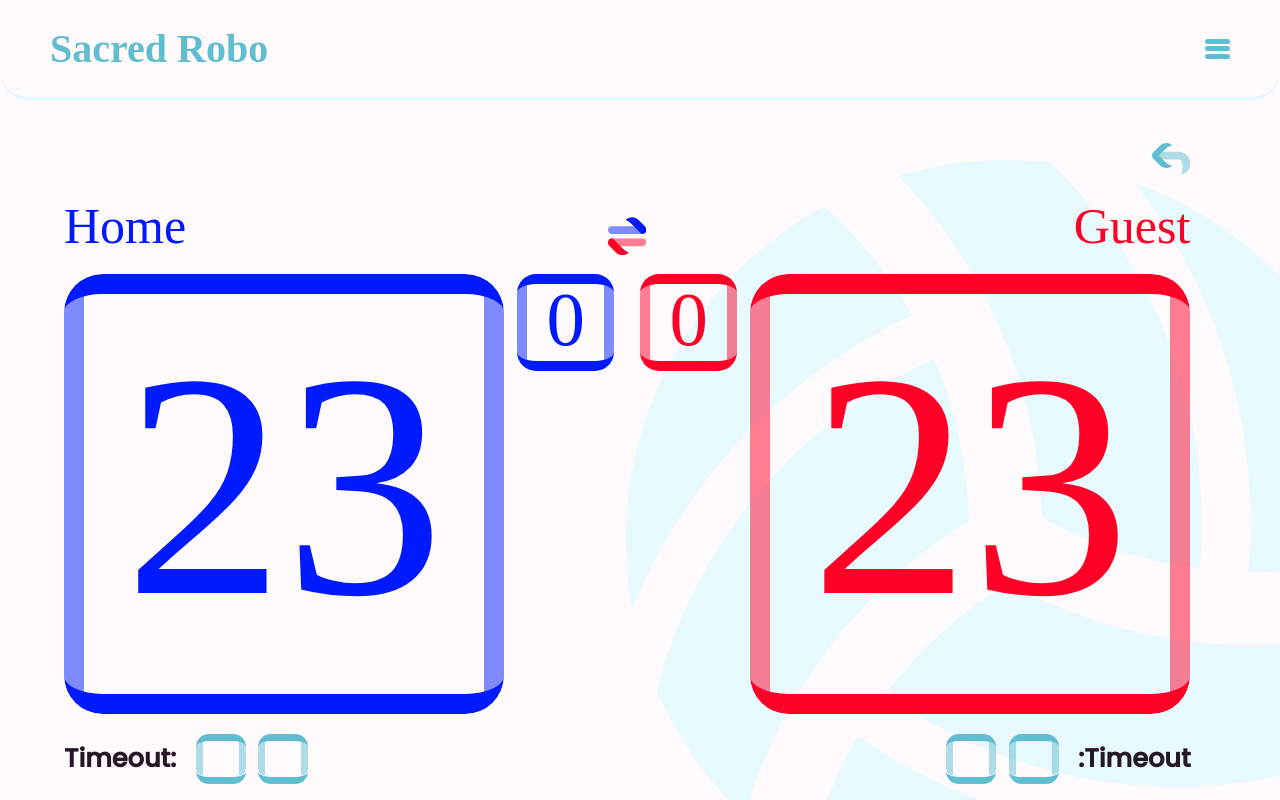
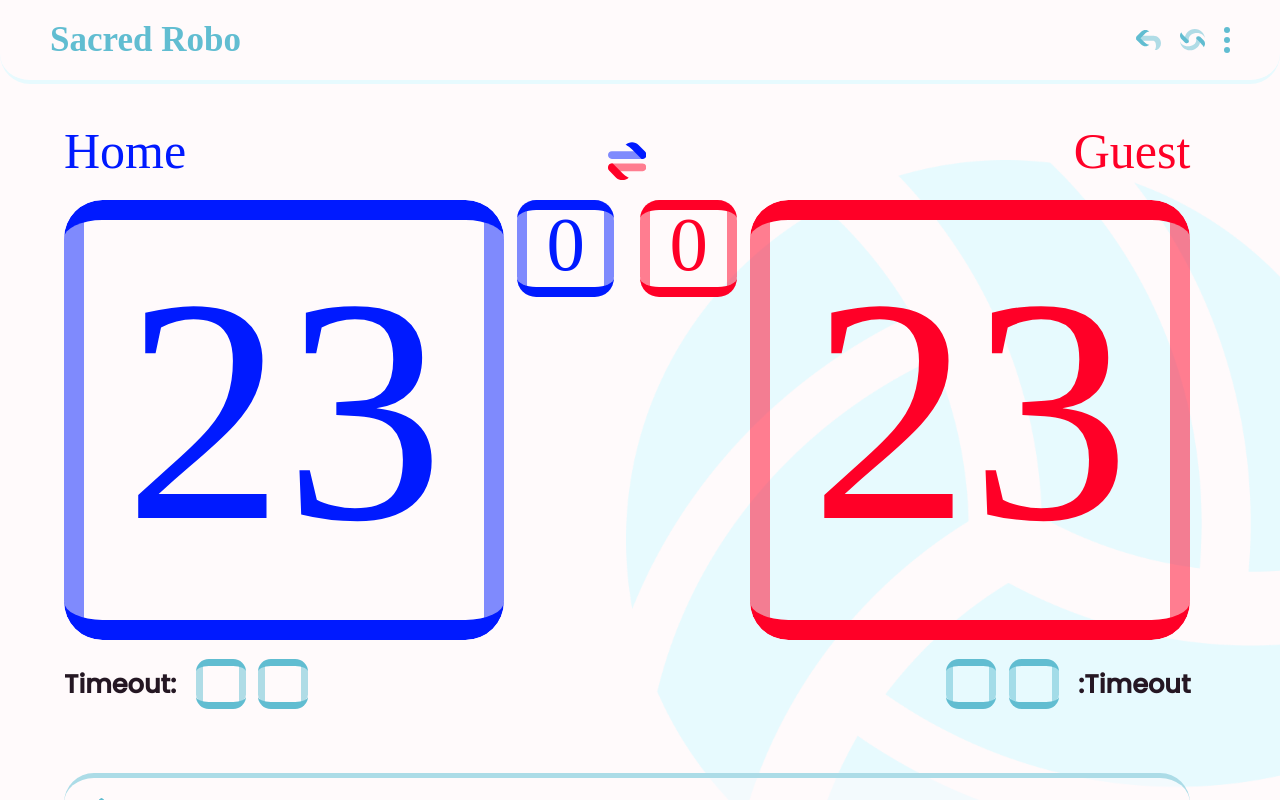
Before and after one commit to clestinepa/Sacred-Robo, a Svelte app: page / in a window 1280 px wide. Built offline with nearby package versions, Linux system fonts and the light colour scheme; a web font is replaced by a local one.

Commit message:
header game

```diff
--- a/src/App.svelte
+++ b/src/App.svelte
@@ -11,7 +11,7 @@
 	 * rajouter settings choix score temps mort technique
 	 * Contrainte temps mort technique
 	 * confetti saut "naturel"
-	 * boutons dans score pour édit directment
+	 * carton rouge pour enlever un point !
 	 * store variable score pb reactive
 	 * hover joli dans toutes les pages
 	 * Erreur : bundle ne se construot pas jusqu'au bout : Uncaught SyntaxError: Unexpected end of input (at bundle.js:3595:24)
@@ -40,9 +40,9 @@
 	import Confetti from './Components/Confetti.svelte';
 	import Fleche_switch from './Components/Fleche_switch.svelte';
 	import Settings_Button from './Components/Settings_Button.svelte';
-	import Back from './Components/Back.svelte';
 	import Comments from './Components/Comments.svelte';
 	import See from './Components/See.svelte';
+	import Header_Game from './Components/Header_Game.svelte';
 
 	import { liveQuery } from "dexie";
 	import { db } from "./db.js";
@@ -59,12 +59,13 @@
 
 <Contraintes/>
 
-<header>
-	<h1 id=bigTitle>Sacred Robo</h1>
-	<Settings_Button/>
-</header>
+
 
 {#if $page == "settings"}
+	<header>
+		<h1 id=bigTitle_settings>Sacred Robo</h1>
+		<Settings_Button type="settings"/>
+	</header>
 	<main class="settingss">
 		<div id=settings>
 			<div class=column>
@@ -142,12 +143,10 @@
 		</div>
 	</main>
 {:else if $page == "game"}
+	<Header_Game/>
 	{#if $read_score_db && $read_sets_score_db}
 	<main class="game">
 		<div id=result>
-			<div id=settings_game>
-				<div id=pos_back><Back/></div>
-			</div>
 			<div id=names_{$switchOn}>
 				<p id=name1 style:color={$read_score_db[0].color[0]}>{$read_score_db[0].name}</p>
 				<div class=gap> <Fleche_switch/></div>
@@ -225,7 +224,7 @@ header {
 	border-bottom: 4px solid var(--details);
 	border-radius: 30px;
 
-	padding: 25px min(10%,50px);
+	padding: min(max(20px,4vw),30px) min(max(22.5px,4.5vw),50px);
 
 	display: flex;
 	justify-content: space-between;
@@ -234,7 +233,7 @@ header {
 	background: var(--bg);
 }
 
-#bigTitle {
+#bigTitle_settings {
 	margin: 0px;
 
 	font-family: var(--font-family-title);
@@ -335,10 +334,6 @@ main {
 	display: flex;
 	flex-direction: column;
 	gap: min(max(7.5px,1.5vw), 22px);
-}
-
-#pos_back {
-	max-width: calc(1000px + 30px + 250px); /* 2*width score + 2*gap + witdh score set*/
 }
 
 #names_false, #names_true, #points_false, #points_true, #temps_mort {
--- a/src/Components/Back.svelte
+++ b/src/Components/Back.svelte
@@ -12,8 +12,8 @@
 
 <style>
     .container {
-        height: min(max(15px,3vw),44px);
-        width: min(max(15px,3vw),44px);
+        height: min(max(15px,3vw),25px);
+        width: min(max(15px,3vw),25px);
         cursor: pointer;
         display: flex;
         align-items: center;
--- /dev/null
+++ b/src/Components/Header_Game.svelte
@@ -0,0 +1,75 @@
+<script>
+    import Fleche from './Fleche.svelte';
+	import Back from './Back.svelte';
+	import Sync from './Sync.svelte';
+	import Settings_Button from './Settings_Button.svelte';
+    let visible = true;
+
+    function visibleHeader() {
+        console.log("clique");
+        visible = !visible;
+    }
+</script>
+
+<header class={visible}>
+    <div class=details_header>
+        <h1 id=bigTitle_game>Sacred Robo</h1>
+        <div id=pos_settings_game>
+            <Back/>
+            <Sync/>
+            <Settings_Button type="game"/>
+        </div>
+    </div>
+
+    <!-- <div class=pos_fleche on:click={visibleHeader}>
+        <Fleche direction={visible ? "up2" : "down2"} />
+    </div> -->
+</header>
+
+<style>
+header {
+	border-bottom: 4px solid var(--details);
+	border-radius: 30px;
+	padding: min(max(10px,2%),20px) min(max(22.5px,4.5%),50px);
+	background: var(--bg);
+    position: relative;
+}
+
+.details_header {
+    display: flex;
+	justify-content: space-between;
+	align-items: center;
+}
+
+#bigTitle_game {
+	font-family: var(--font-family-title);
+	font-size: min(max(20px,4vw),35px);
+	color: var(--normal);
+}
+
+#pos_settings_game {
+	display: flex;
+	align-items: center;
+	gap: min(max(7.5px,1.5vw), 22px);
+}
+
+.pos_fleche{
+    width: calc(100% - min(max(22.5px, 4.5%),50px) - min(max(22.5px, 4.5%),50px));
+    display: flex;
+    justify-content: center;
+    position: absolute;
+    bottom: min(max(2px,0.4vw),5px);
+    cursor: pointer;
+}
+
+.false .pos_fleche{
+    bottom: min(max(4px,0.8vw),10px);
+}
+
+.false {
+    padding: min(max(10px,2%), 30px) min(max(22.5px,4.5%),50px);
+}
+.false .details_header {
+    display: none;
+}
+</style>
--- a/src/Components/Settings_Button.svelte
+++ b/src/Components/Settings_Button.svelte
@@ -1,8 +1,13 @@
 <script>
     import {gotoSettings} from '../Functions.svelte';
+    export let type;
+
+    function openSettingsGame() {
+        gotoSettings();
+    }
 </script>
 
-<div class=container on:click={gotoSettings}>
+<div class={type} on:click={(type=="settings" ? gotoSettings : openSettingsGame)}>
     <div class=barre></div>
     <div class=barre></div>
     <div class=barre></div>
@@ -10,17 +15,29 @@
 
 
 <style>
-    .container {
+    .settings, .game {
         display: flex;
         flex-direction: column;
-        gap: 2.5px;
+        justify-content: space-between;
+        height: min(max(15px,3vw), 26px);
+
     }
 
     .barre {
-        height:5px;
-        width: 25px;
+        width: var(--width);
         background: var(--normal);
+        height: min(max(3px,0.7vw), 6px);
+
+    }
+
+    .settings .barre {
         border-radius: 5px;
+        width: min(max(15px,3vw), 28px);
+    }
+
+    .game .barre {
+        width: min(max(3px,0.7vw), 6px);
+        border-radius: 100%;
     }
 
 </style>
--- /dev/null
+++ b/src/Components/Sync.svelte
@@ -0,0 +1,24 @@
+<script>
+    function openSyncParam() {
+        console.log("sync param");
+    }
+</script>
+
+<div class=container on:click={openSyncParam}>
+<svg width="100%" height="85.39%" viewBox="0 0 308 263" fill="none" xmlns="http://www.w3.org/2000/svg">
+    <path d="M183 0C252.036 0 308 55.9644 308 125C308 83.5786 263.228 50 208 50C152.772 50 108 83.5786 108 125V150C108 163.807 96.8071 175 83 175C69.1929 175 58 163.807 58 150V125C58 55.9644 113.964 0 183 0Z" fill="var(--normal)" fill-opacity="0.5"/>
+    <path d="M108 143.569L52.929 88.4975C29.4975 65.066 13.6684 42.9052 17.5736 39C5.85788 50.7157 1.998e-05 66.0711 1.93088e-05 81.4264C1.86376e-05 96.7817 5.85788 112.137 17.5736 123.853L60 166.279C65.3501 171.629 72.2182 174.536 79.2179 175H83C83.0745 175 83.1488 175 83.2231 174.999C88.7181 174.632 94.1315 172.76 98.7923 169.382C104.412 164.797 108 157.818 108 150V143.569Z" fill="var(--normal)"/>
+    <path d="M200 119.431L246.799 166.23L255.071 174.503C278.503 197.934 294.332 220.095 290.426 224C302.142 212.284 308 196.929 308 181.574C308 166.218 302.142 150.863 290.426 139.147L248 96.7208C242.65 91.3707 235.782 88.4637 228.782 88L225 88C224.926 88 224.851 88.0003 224.777 88.001C219.282 88.3677 213.869 90.2402 209.208 93.6185C203.588 98.2028 200 105.182 200 113L200 119.431Z" fill="var(--normal)"/>
+    <path d="M0 138C-6.03528e-06 207.036 55.9644 263 125 263C184.327 263 234.001 221.669 246.799 166.23L200 119.431L200 113L200 138C200 179.421 155.228 213 100 213C44.7715 213 -3.62117e-06 179.421 0 138Z" fill="var(--normal)" fill-opacity="0.5"/>
+</svg>
+</div>
+
+<style>
+.container {
+    height: min(max(15px,3vw),25px);
+    width: min(max(15px,3vw),25px);
+    cursor: pointer;
+    display: flex;
+    align-items: center;
+}
+</style>
--- a/src/Functions.svelte
+++ b/src/Functions.svelte
@@ -43,7 +43,6 @@
         //Clear db
         //Intialize db
     }
-    let r;
     export function gotoSettings() {
         page.set("settings");
     }
```
Lines whose indentation alone changed are shown as unchanged.
